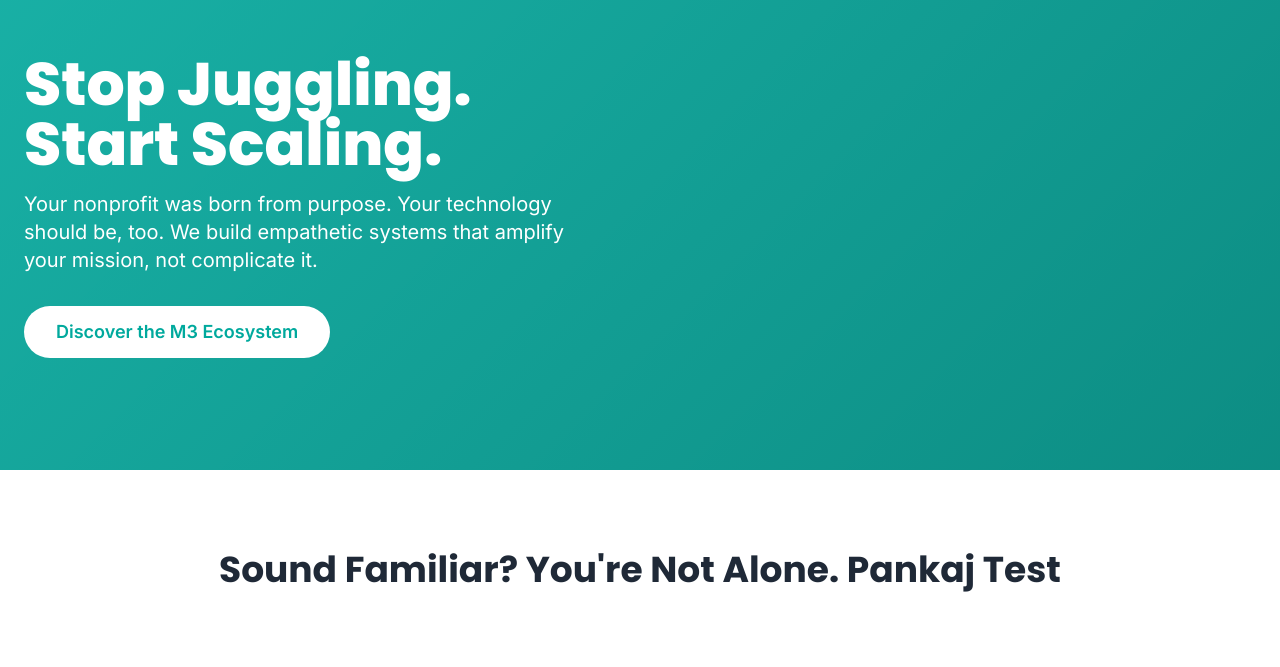
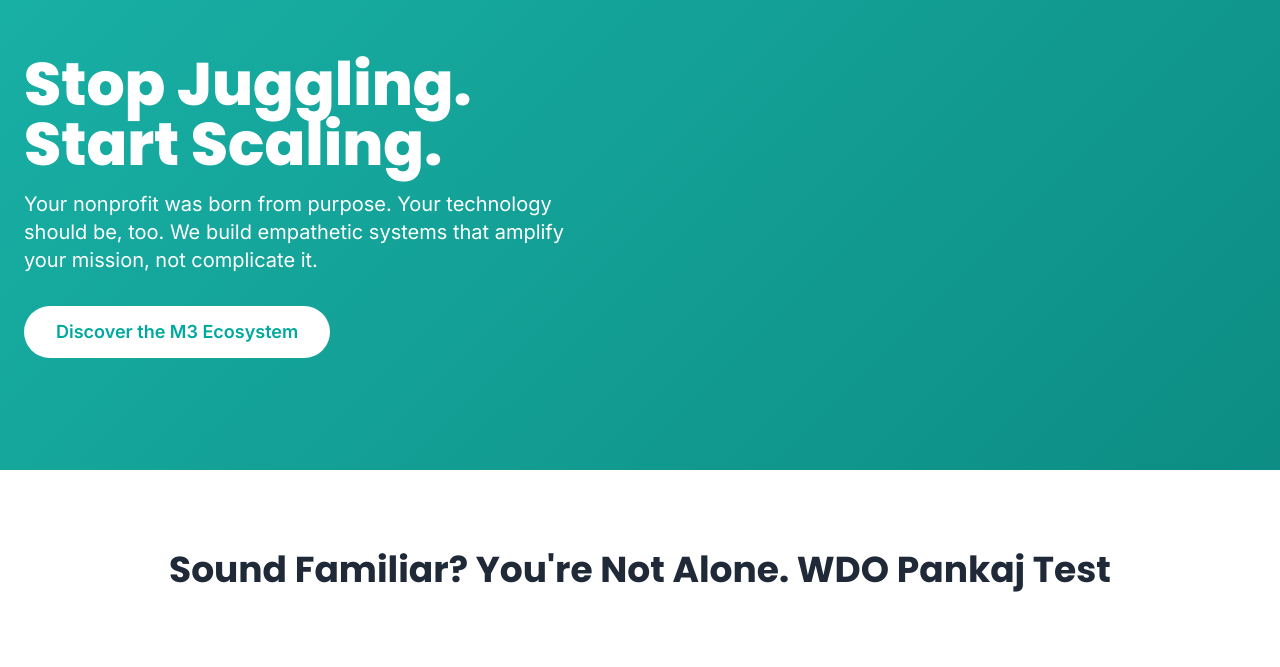
Before and after one commit to WDOT11/my-mogul-media-website, a plain HTML site: page index.html in a window 1280 px wide. Shown: the part 74-741 px from the top of the page. Drawn offline with nearby package versions, Linux system fonts and the light colour scheme.

Commit message:
commit from main

```diff
--- a/index.html
+++ b/index.html
@@ -121,7 +121,7 @@
         <section class="py-20 bg-white">
             <div class="container mx-auto px-6">
                 <div class="text-center mb-12 fade-in">
-                    <h2 class="text-3xl md:text-4xl font-bold text-gray-800">Sound Familiar? You're Not Alone. Pankaj Test</h2>
+                    <h2 class="text-3xl md:text-4xl font-bold text-gray-800">Sound Familiar? You're Not Alone. WDO Pankaj Test</h2>
                 </div>
                 <div class="grid md:grid-cols-3 gap-8 text-center">
                     <div class="p-8 fade-in" style="transition-delay: 100ms;">
```
